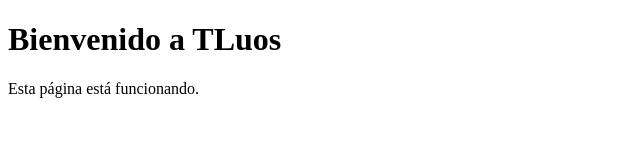
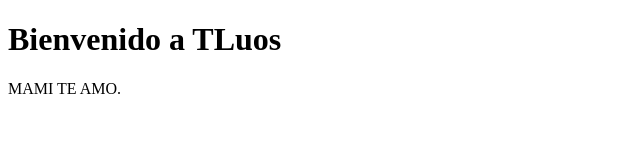
Before and after one commit to hola21790-collab/Tluos, a plain HTML site: page index.html in a window 1280 px wide. Shown: the whole page, without its empty margins (0-640 px from the left). Drawn offline with Linux system fonts and the light colour scheme.

Commit message:
Update index.html

```diff
--- a/index.html
+++ b/index.html
@@ -6,7 +6,7 @@
 <body>
 
     <h1>Bienvenido a TLuos</h1>
-    <p>Esta página está funcionando.</p>
+    <p>MAMI TE AMO.</p>
 
 </body>
 </html>
```
